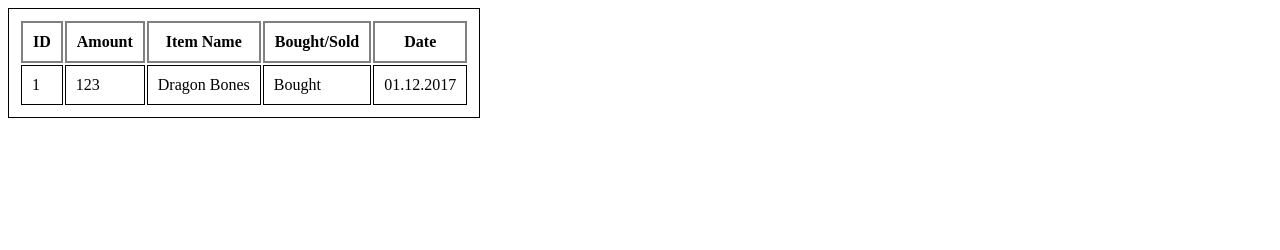
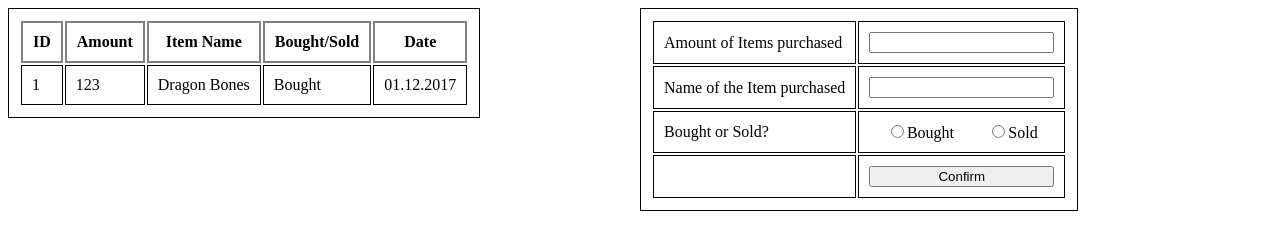
Before and after one commit to Bl00D4NGEL/RS_GE_Tracker, a plain HTML site: page index.html in a window 1280 px wide. Drawn offline with nearby package versions, Linux system fonts and the light colour scheme.

Commit message:
aenderungen..

```diff
--- a/index.html
+++ b/index.html
@@ -3,6 +3,7 @@
 <title>Runescape Grand Exchange Tracker</title>
 </head>
 <body>
+<div style="width:50%; float:left">
 <table id="main-table">
 <tr>
 	<th>ID</th>
@@ -12,9 +13,45 @@
 	<th>Date</th>
 </tr>
 </table>
+</div>
+<div style="width: 50%; float:left">
+	<form id="newItem">
+		<table>
+			<tr>
+				<td>Amount of Items purchased</td>
+				<td><input type="text" name="amount"></td>
+			</tr>
+			<tr>
+				<td><span>Name of the Item purchased</span></td>
+				<td><input type="text" name="itemName"></td>
+			</tr>
+			<tr>
+				<td>Bought or Sold?</td>
+				<td style="display:flex; justify-content: space-around">
+					<div>
+						<label>
+							<input type="radio" name="bors" value="Bought">Bought
+						</label>
+
+					</div>
+					<div>
+						<label>
+							<input type="radio" name="bors" value="Sold">Sold
+						</label>
+					</div>
+				</td>
+			</tr>
+			<tr>
+				<td></td>
+				<td><input style="width: 100%" type="submit" value="Confirm"></td>
+			</tr>
+		</table>
+	</form>
+</div>
 
 <script type="text/javascript">
 
+$(document).ready(function(){
 	console.log("Starting to generate table..");
 	<!-- Table generation -->
 	var data = JSON.parse(localStorage.getItem("geData"));
@@ -41,10 +78,23 @@ for(var entry in data){
 		td.clone().html(entry.Date).appendTo(tr);
 	}
 
-console.log($("table"));
 	$("table").css({'border': "1px solid black", "padding": "10px"});
 	$("table").find("td").css({'border': "1px solid black", "padding": "10px"});
 	$("table").find("th").css({'border': "2px solid grey", "padding": "10px"});
+});
+
+$("#newItem").on("submit", function(e){
+	e.preventDefault();
+	alert("Submitted");
+	var form = $("#newItem");
+	var amount = form.find("input[name=amount]");
+	var name = form.find("inptu[name=itemName]");
+	console.log(form);
+	console.log(amount);
+	console.log(name);
+
+
+});
 </script>
 
 
```
Lines whose indentation alone changed are shown as unchanged.
